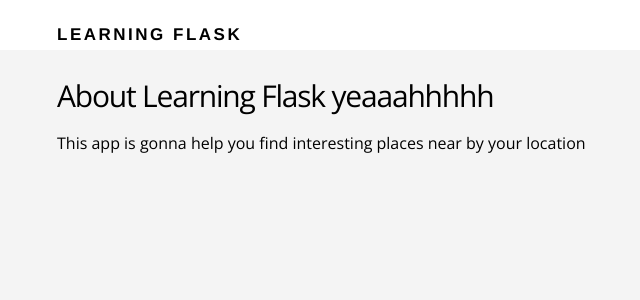
After one commit to RichardB92/LearningFlask, a Flask app: page /about in a window 1280 px wide. The commit adds this page. Shown: the top 300 px of the page, without its empty margins (83-723 px from the left). Run offline with Flask 2, Linux system fonts and the light colour scheme.

Commit message:
About Page

```diff
--- a/routes.py
+++ b/routes.py
@@ -6,5 +6,9 @@
 def index():
 	return render_template("index.html")
 
+@app.route("/about")
+def about():
+	return render_template("about.html")
+
 if __name__=="__main__":
 	app.run(debug=True)
--- /dev/null
+++ b/templates/about.html
@@ -0,0 +1,11 @@
+{% extends "layout.html" %}
+
+{% block content %}
+	<main class="about-section">
+		<div class="container">
+
+		<h2>About Learning Flask yeaaahhhhh</h2>
+		<p>This app is gonna help you find interesting places near by your location</p>
+		</div>
+	</main>
+{% endblock %}
--- a/templates/index.html
+++ b/templates/index.html
@@ -7,7 +7,7 @@
 	<div class="section-content">
 		<h2>Discover Places Near you!!!</h2>
 		<a href="#" class="btn-primary">sign up</a>
-		<a href="#" class="btn-secondary">Learn more</a>
+		<a href="{{ url_for('about') }}" class="btn-secondary">Learn more</a>
 	</div>
 
 	<div class="section-device">
```
